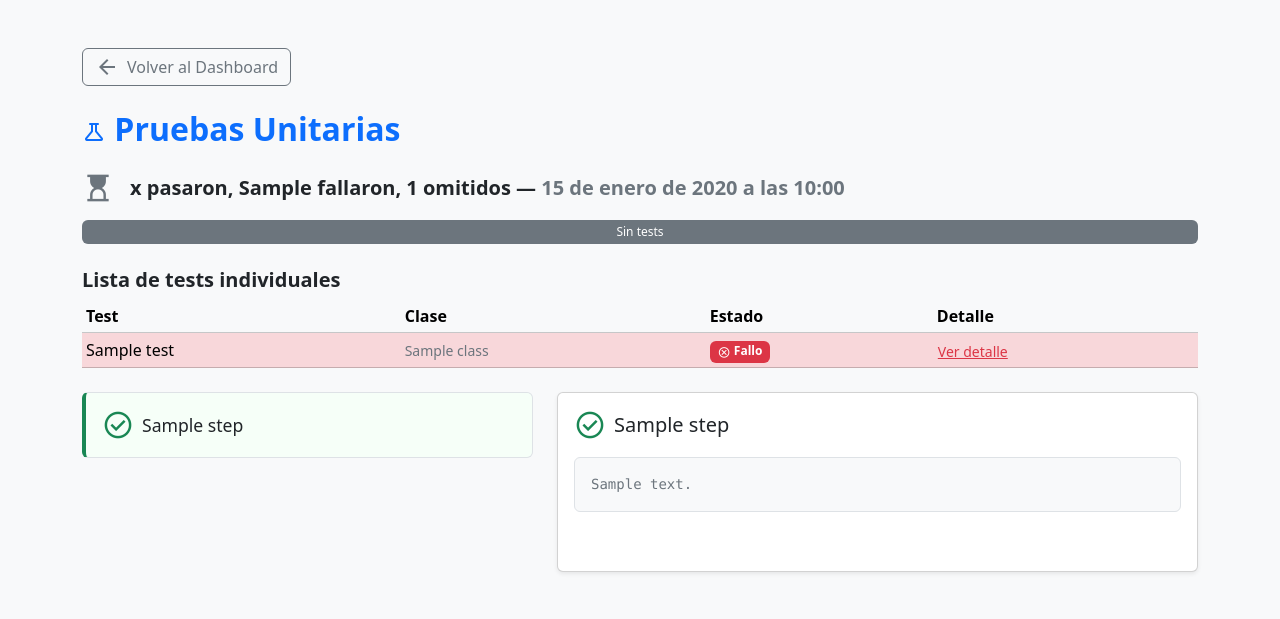
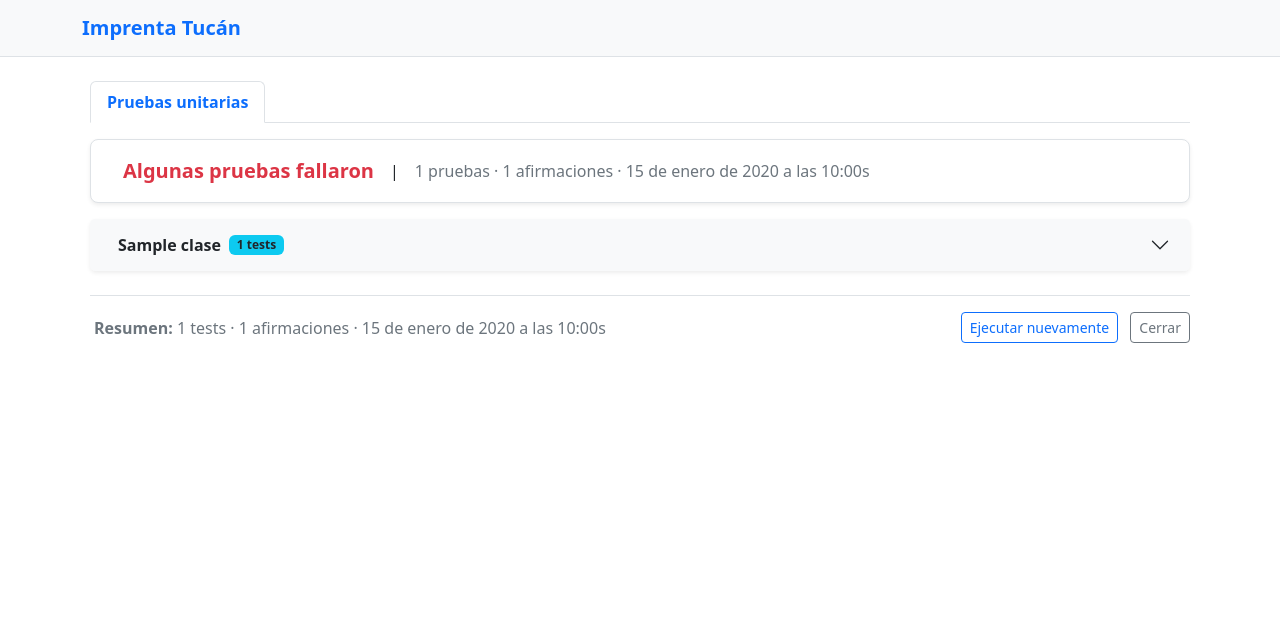
Before and after one commit to 6luciano3/imprenta_tucan, a Django app: template proyec_imprenta/imprenta_tucan/dashboard/templates/dashboard/tests_result.html in a window 1280 px wide. Shown: the top 619 px of the page. Run offline with Django 5.2, Linux system fonts and the light colour scheme; the template is opened without the code that fills it: most values are stand-ins (such as "Sample title", 1, 10 or a date in 2020); parts of the project's set-up code (start-up, migrations or seed data) failed here and were passed over; some libraries are stand-ins or nearby versions.

Commit message:
Ajuste de pruebas unitarias y depuración en el proyecto de imprenta Tucán

```diff
--- /dev/null
+++ b/proyec_imprenta/imprenta_tucan/dashboard/templates/dashboard/base.html
@@ -0,0 +1,26 @@
+{% load static %}
+<!DOCTYPE html>
+<html lang="es">
+<head>
+    <meta charset="UTF-8">
+    <meta name="viewport" content="width=device-width, initial-scale=1.0">
+    <title>{% block title %}Panel Administrativo{% endblock %}</title>
+    <link href="https://cdn.jsdelivr.net/npm/bootstrap@5.3.2/dist/css/bootstrap.min.css" rel="stylesheet">
+    <style>
+        body { background: #fff; }
+    </style>
+    {% block extra_head %}{% endblock %}
+</head>
+<body>
+    <nav class="navbar navbar-expand-lg navbar-light bg-light border-bottom mb-4">
+        <div class="container">
+            <a class="navbar-brand fw-bold text-primary" href="/dashboard/">Imprenta Tucán</a>
+        </div>
+    </nav>
+    <div class="container">
+        {% block content %}{% endblock %}
+    </div>
+    <script src="https://cdn.jsdelivr.net/npm/bootstrap@5.3.2/dist/js/bootstrap.bundle.min.js"></script>
+    {% block extra_js %}{% endblock %}
+</body>
+</html>
--- a/proyec_imprenta/imprenta_tucan/dashboard/templates/dashboard/tests_result.html
+++ b/proyec_imprenta/imprenta_tucan/dashboard/templates/dashboard/tests_result.html
@@ -1,162 +1,104 @@
-{% load static %}
-<!DOCTYPE html>
-<html lang="es">
-<head>
-    <meta charset="UTF-8">
-    <meta name="viewport" content="width=device-width, initial-scale=1.0">
-    <title>Pruebas Unitarias</title>
-    <link href="https://cdn.jsdelivr.net/npm/bootstrap@5.3.2/dist/css/bootstrap.min.css" rel="stylesheet">
-    <link rel="stylesheet" href="https://fonts.googleapis.com/css2?family=Material+Symbols+Outlined" />
-    <style>
-        .step-active { border-left: 4px solid #0d6efd; background: #f0f6ff; }
-        .step-complete { border-left: 4px solid #198754; background: #f6fff8; }
-        .step-error { border-left: 4px solid #dc3545; background: #fff6f6; }
-        .step-pending { border-left: 4px solid #adb5bd; background: #f8f9fa; }
-        .step-label { font-weight: 500; font-size: 1.1rem; }
-        .step-icon { font-size: 2rem; vertical-align: middle; }
-        .timeline-dot { width: 16px; height: 16px; border-radius: 50%; display: inline-block; margin-right: 8px; }
-        .step-list { min-width: 220px; }
-        .step-detail-panel { min-height: 180px; }
-        @media (max-width: 767px) { .step-list { min-width: 0; } }
-    </style>
-</head>
-<body class="bg-light">
-<div class="container py-5">
-    <div class="mb-4">
-        <a href="/dashboard/" class="btn btn-outline-secondary d-inline-flex align-items-center gap-2">
-            <span class="material-symbols-outlined">arrow_back</span>
-            Volver al Dashboard
-        </a>
-    </div>
-    <h2 class="fw-bold mb-4 text-primary"><span class="material-symbols-outlined align-middle">science</span> Pruebas Unitarias</h2>
 
-    <!-- Resumen textual -->
+{% extends "dashboard/base.html" %}
+{% block content %}
+<div class="container-fluid px-0" style="max-width: 1100px;">
+    <!-- Encabezado visual de Pruebas Unitarias -->
     <div class="mb-3">
-        <div class="d-flex align-items-center gap-3">
-            <span class="material-symbols-outlined fs-2 {% if failed_tests > 0 %}text-danger{% elif all_passed %}text-success{% else %}text-secondary{% endif %}">
-                {% if failed_tests > 0 %}cancel{% elif all_passed %}check_circle{% else %}hourglass_top{% endif %}
-            </span>
-            <span class="fs-5 fw-semibold">
-                {{ passed_tests }} pasaron,
-                <span class="{% if failed_tests > 0 %}text-danger fw-bold{% endif %}">{{ failed_tests }} fallaron</span>,
-                {{ count_skipped }} omitidos —
-                <span class="text-secondary">{{ total_time }}</span>
-            </span>
+        <div class="nav nav-tabs border-bottom">
+            <span class="nav-link active fw-bold text-primary" aria-current="page" style="cursor:default;">Pruebas unitarias</span>
         </div>
     </div>
-
-    <!-- Barra de progreso proporcional -->
+    <!-- Panel central de resultados -->
     <div class="mb-4">
-        <div class="progress" style="height: 1.5rem;">
-            {% if count_total > 0 %}
-                <div class="progress-bar bg-success" role="progressbar" style="width: {{ percent_passed }}%; font-size:1.1rem;" aria-valuenow="{{ percent_passed }}" aria-valuemin="0" aria-valuemax="100">
-                    {% if percent_passed > 10 %}{{ percent_passed }}% OK{% endif %}
-                </div>
-                {% if percent_failed > 0 %}
-                <div class="progress-bar bg-danger" role="progressbar" style="width: {{ percent_failed }}%; font-size:1.1rem;" aria-valuenow="{{ percent_failed }}" aria-valuemin="0" aria-valuemax="100">
-                    {% if percent_failed > 10 %}{{ percent_failed }}% Fallos{% endif %}
-                </div>
+        <div class="d-flex align-items-center p-3 rounded-3 shadow-sm bg-white mb-3 border">
+            {% if resumen.passed %}
+                <i class="bi bi-check-circle-fill text-success me-3" style="font-size:2rem;"></i>
+                <span class="fs-5 fw-semibold text-success">Todas las pruebas pasaron</span>
+            {% else %}
+                <i class="bi bi-x-circle-fill text-danger me-3" style="font-size:2rem;"></i>
+                <span class="fs-5 fw-semibold text-danger">Algunas pruebas fallaron</span>
             {% endif %}
-                {% if percent_skipped > 0 %}
-                <div class="progress-bar bg-secondary" role="progressbar" style="width: {{ percent_skipped }}%; font-size:1.1rem;" aria-valuenow="{{ percent_skipped }}" aria-valuemin="0" aria-valuemax="100">
-                    {% if percent_skipped > 10 %}{{ percent_skipped }}% Omitidos{% endif %}
-                </div>
-                {% endif %}
-            {% else %}
-                <div class="progress-bar bg-secondary" style="width:100%">Sin tests</div>
-            {% endif %}
-        </div>
+            <span class="mx-3">|</span>
+            <span class="text-secondary">{{ resumen.total_tests }} pruebas · {{ resumen.total_assertions }} afirmaciones · {{ resumen.total_time }}s</span>
         </div>
 
-    <!-- Lista de tests individuales -->
-    <div class="mb-4">
-        <h5 class="fw-bold mb-2">Lista de tests individuales</h5>
-        <div class="table-responsive">
-            <table class="table table-sm align-middle mb-0">
+        <!-- Agrupación por módulos/clases -->
+        <div class="accordion" id="accordionTests">
+            {% for clase in clases %}
+            <div class="accordion-item border-0 mb-2 shadow-sm">
+                <h2 class="accordion-header" id="heading-{{ forloop.counter }}">
+                    <button class="accordion-button bg-light fw-semibold collapsed" type="button" data-bs-toggle="collapse" data-bs-target="#collapse-{{ forloop.counter }}" aria-expanded="false" aria-controls="collapse-{{ forloop.counter }}">
+                        <span class="me-2"><i class="bi bi-diagram-3"></i></span> {{ clase.nombre }}
+                        <span class="badge bg-info text-dark ms-2">{{ clase.tests|length }} tests</span>
+                    </button>
+                </h2>
+                <div id="collapse-{{ forloop.counter }}" class="accordion-collapse collapse" aria-labelledby="heading-{{ forloop.counter }}" data-bs-parent="#accordionTests">
+                    <div class="accordion-body p-0">
+                        <table class="table table-sm mb-0 align-middle">
                             <thead class="table-light">
                                 <tr>
-                        <th>Test</th>
-                        <th>Clase</th>
-                        <th>Estado</th>
-                        <th>Detalle</th>
+                                    <th style="width: 48px;">Estado</th>
+                                    <th>Nombre</th>
+                                    <th>Descripción</th>
+                                    <th class="text-end" style="width: 90px;">Tiempo</th>
+                                    <th style="width: 90px;">Detalle</th>
                                 </tr>
                             </thead>
                             <tbody>
-                    {% for test in test_cases %}
-                    <tr class="{% if test.status == 'ok' %}table-success{% elif test.status == 'SKIP' %}table-secondary{% else %}table-danger{% endif %}">
-                        <td>{{ test.name }}</td>
-                        <td class="text-secondary small">{{ test.class }}</td>
-                        <td>
-                            {% if test.status == 'ok' %}
-                                <span class="badge bg-success"><span class="material-symbols-outlined align-middle" style="font-size:1.1em;">check_circle</span> OK</span>
-                            {% elif test.status == 'SKIP' %}
-                                <span class="badge bg-secondary"><span class="material-symbols-outlined align-middle" style="font-size:1.1em;">block</span> Omitido</span>
-                            {% else %}
-                                <span class="badge bg-danger"><span class="material-symbols-outlined align-middle" style="font-size:1.1em;">cancel</span> Fallo</span>
+                                {% for test in clase.tests %}
+                                <tr class="test-row align-middle" style="transition:background 0.15s;">
+                                    <td class="text-center">
+                                        {% if test.estado == 'PASSED' %}
+                                            <i class="bi bi-check-circle-fill text-success"></i>
+                                        {% elif test.estado == 'FAILED' %}
+                                            <i class="bi bi-x-circle-fill text-danger"></i>
+                                        {% elif test.estado == 'ERROR' %}
+                                            <i class="bi bi-exclamation-triangle-fill text-warning"></i>
                                         {% endif %}
                                     </td>
+                                    <td class="fw-semibold">{{ test.nombre }}</td>
+                                    <td class="text-secondary small">{{ test.descripcion|default:"—" }}</td>
+                                    <td class="text-end text-muted" style="font-variant-numeric: tabular-nums;">{{ test.tiempo }} ms</td>
                                     <td>
-                            {% if test.detail %}
-                                <button class="btn btn-link btn-sm text-danger p-0" type="button" data-bs-toggle="collapse" data-bs-target="#fail-{{ forloop.counter0 }}" aria-expanded="false" aria-controls="fail-{{ forloop.counter0 }}">
+                                        {% if test.estado == 'FAILED' or test.estado == 'ERROR' %}
+                                            <button class="btn btn-link btn-sm text-danger p-0" type="button" data-bs-toggle="collapse" data-bs-target="#detalle-{{ clase.nombre|slugify }}-{{ test.nombre|slugify }}" aria-expanded="false" aria-controls="detalle-{{ clase.nombre|slugify }}-{{ test.nombre|slugify }}">
                                                 Ver detalle
                                             </button>
-                                <div class="collapse mt-1" id="fail-{{ forloop.counter0 }}">
-                                    <pre class="bg-light border rounded p-2 small text-danger">{{ test.detail }}</pre>
-                                </div>
                                         {% endif %}
                                     </td>
                                 </tr>
-                    {% empty %}
-                    <tr><td colspan="4" class="text-center text-secondary">No se detectaron tests individuales.</td></tr>
+                                {% if test.estado == 'FAILED' or test.estado == 'ERROR' %}
+                                <tr class="collapse test-detail-collapse" id="detalle-{{ clase.nombre|slugify }}-{{ test.nombre|slugify }}">
+                                    <td colspan="5">
+                                        <pre class="bg-light border-start border-danger ps-3 py-2 font-monospace small mb-0">{{ test.detalle }}</pre>
+                                    </td>
+                                </tr>
+                                {% endif %}
                                 {% endfor %}
                             </tbody>
                         </table>
                     </div>
                 </div>
-
-    <!-- Pipeline de pasos técnicos -->
-    <div class="row g-4">
-        <div class="col-12 col-md-5">
-            <ul class="list-group step-list">
-                {% for step in steps %}
-                <li class="list-group-item d-flex align-items-center gap-2 py-3 px-3 step-label {% if step.status == 'active' %}step-active{% elif step.status == 'complete' %}step-complete{% elif step.status == 'error' %}step-error{% else %}step-pending{% endif %}"
-                    style="cursor:pointer;" onclick="showStepDetail({{ forloop.counter0 }})" id="step-{{ forloop.counter0 }}">
-                    <span class="material-symbols-outlined step-icon {% if step.status == 'complete' %}text-success{% elif step.status == 'error' %}text-danger{% elif step.status == 'active' %}text-primary{% else %}text-secondary{% endif %}">
-                        {% if step.status == 'complete' %}check_circle{% elif step.status == 'error' %}cancel{% elif step.status == 'active' %}hourglass_top{% else %}radio_button_unchecked{% endif %}
-                    </span>
-                    {{ step.label|default:'Sin nombre de paso' }}
-                </li>
-                {% endfor %}
-            </ul>
-        </div>
-        <div class="col-12 col-md-7">
-            <div class="card step-detail-panel shadow-sm">
-                <div class="card-body">
-                    {% for step in steps %}
-                    <div class="step-detail" id="step-detail-{{ forloop.counter0 }}" style="display: {% if forloop.first %}block{% else %}none{% endif %};">
-                        <h5 class="mb-3 d-flex align-items-center gap-2">
-                            <span class="material-symbols-outlined step-icon {% if step.status == 'complete' %}text-success{% elif step.status == 'error' %}text-danger{% elif step.status == 'active' %}text-primary{% else %}text-secondary{% endif %}">
-                                {% if step.status == 'complete' %}check_circle{% elif step.status == 'error' %}cancel{% elif step.status == 'active' %}hourglass_top{% else %}radio_button_unchecked{% endif %}
-                            </span>
-                            {{ step.label|default:'Sin nombre de paso' }}
-                        </h5>
-                        <pre class="bg-light border rounded p-3 text-secondary small mb-0">{{ step.detail|default:'Sin detalles para este paso.' }}</pre>
             </div>
             {% endfor %}
         </div>
     </div>
+
+    <!-- Barra inferior de resumen y acciones -->
+    <div class="d-flex align-items-center justify-content-between bg-white border-top pt-3 pb-2 mt-4" style="min-height:56px;">
+        <div class="text-secondary">
+            <i class="bi bi-graph-up-arrow me-1"></i>
+            <span class="fw-semibold">Resumen:</span>
+            {{ resumen.total_tests }} tests · {{ resumen.total_assertions }} afirmaciones · {{ resumen.total_time }}s
+        </div>
+        <div>
+            <a href="" class="btn btn-outline-primary btn-sm me-2"><i class="bi bi-arrow-repeat"></i> Ejecutar nuevamente</a>
+            <a href="/dashboard/" class="btn btn-outline-secondary btn-sm"><i class="bi bi-x-lg"></i> Cerrar</a>
         </div>
     </div>
 </div>
-<script src="https://cdn.jsdelivr.net/npm/bootstrap@5.3.2/dist/js/bootstrap.bundle.min.js"></script>
-<script>
-function showStepDetail(idx) {
-    var total = {{ steps|length }};
-    for (var i = 0; i < total; i++) {
-        document.getElementById('step-detail-' + i).style.display = (i === idx) ? 'block' : 'none';
-        document.getElementById('step-' + i).classList.toggle('active', i === idx);
-    }
-}
-</script>
-</body>
-</html>
+<style>
+    .test-row:hover { background: #f8f9fa; }
+    .accordion-button:not(.collapsed) { background: #e9ecef; }
+</style>
+{% endblock %}
```
Also changed, not shown: proyec_imprenta/imprenta_tucan/dashboard/views.py (+26 -15 lines), proyec_imprenta/imprenta_tucan/db.sqlite3. Lines whose indentation alone changed are shown as unchanged.
